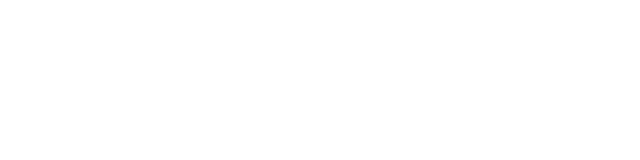
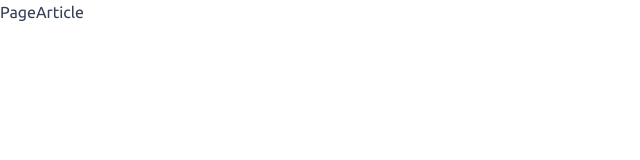
Before and after one commit to thes3interdev/slp-blogu-website, a React (Vite) app: page /articles/1 in a window 1280 px wide. Before the commit this address had no page. Shown: the top 160 px of the page, without its empty margins (0-640 px from the left). Built offline with nearby package versions, Linux system fonts and the light colour scheme.

Commit message:
feat: initial article page.

```diff
--- a/src/App.jsx
+++ b/src/App.jsx
@@ -3,6 +3,7 @@ import { ApolloProvider } from '@apollo/client';
 import client from './utilities/UtilityApolloClient';
 import PageHome from './pages/PageHome';
 import PageContacts from './pages/PageContacts';
+import PageArticle from './pages/PageArticle';
 
 const App = () => {
 	return (
@@ -10,6 +11,7 @@ const App = () => {
 			<ApolloProvider client={client}>
 				<Routes>
 					<Route path="/" element={<PageHome />} />
+					<Route path="/articles/:slug" element={<PageArticle />} />
 					<Route path="/contacts" element={<PageContacts />} />
 				</Routes>
 			</ApolloProvider>
--- /dev/null
+++ b/src/pages/PageArticle.jsx
@@ -0,0 +1,7 @@
+import React from 'react';
+
+const PageArticle = () => {
+	return <div>PageArticle</div>;
+};
+
+export default PageArticle;
```
